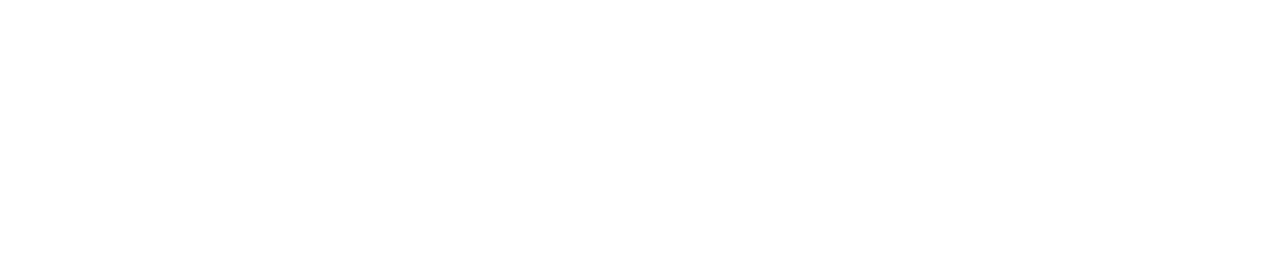
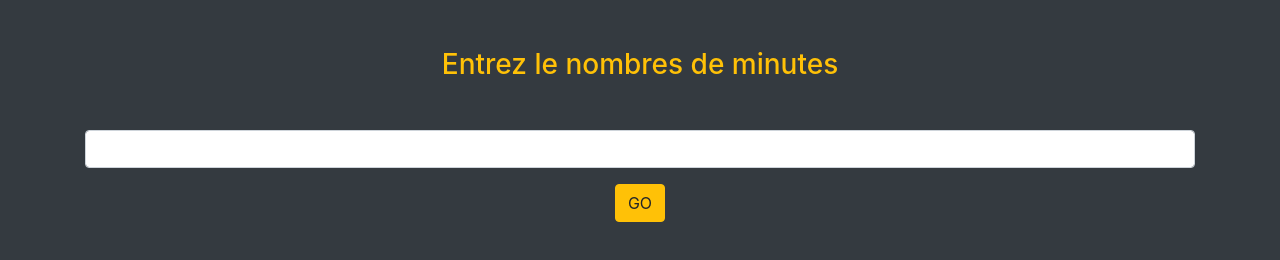
Before and after one commit to HenriBresteau/harbourg, a website: page index.html in a window 1280 px wide. Drawn offline with Linux system fonts and the light colour scheme.

Commit message:
mise en place

```diff
--- a/index.html
+++ b/index.html
@@ -12,9 +12,18 @@
   <link href="./style.css" rel="stylesheet">
 </head>
 
-<body>
+<body class="text-center pt-5 bg-dark text-warning">
+  <h3 class="mb-5"> Entrez le nombres de minutes</h3>
+  <div class="container">
+    <div class="form-group">
+      <input type="text" class="form-control text-center" name="" id="choice" min="1" max="99" size="1" maxlength="2">
+    </div>
+    <button class="btn btn-warning" type="button" onclick="getInputValue();">
+      GO
+    </button>
+  </div>
 
-
+<div id="countdown"></div>
 
 
 
```
